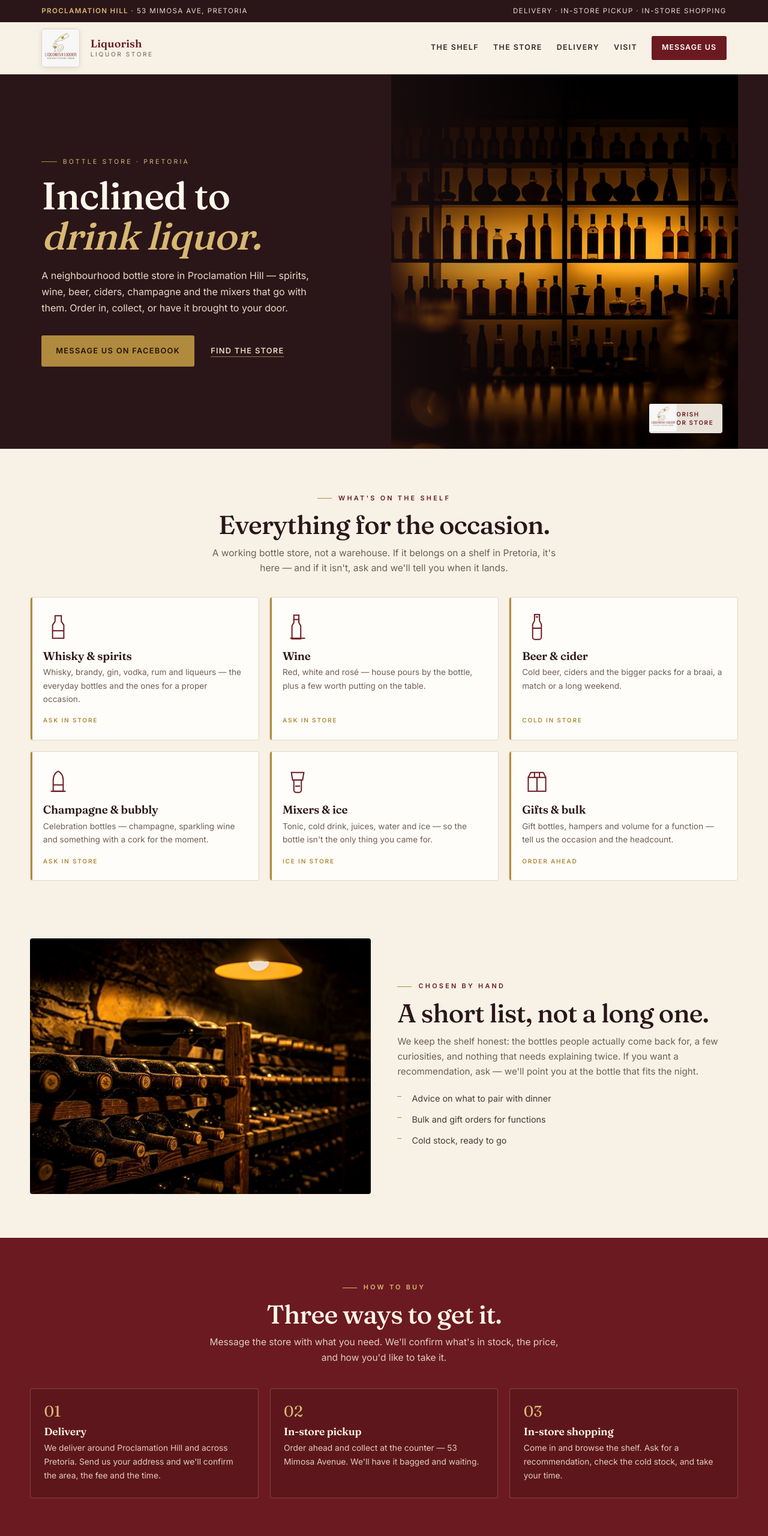
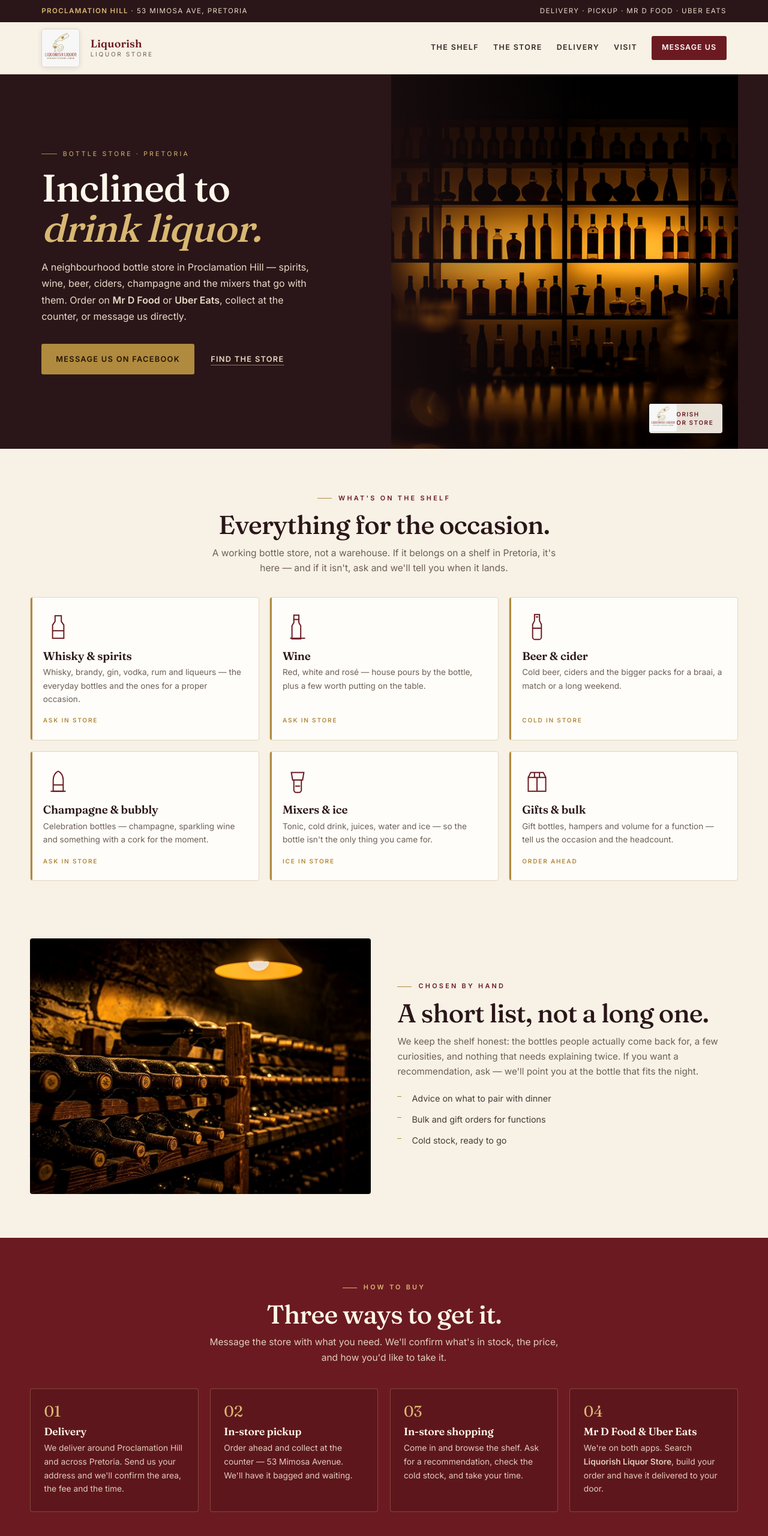
Before and after one commit to hloni2hloni/liquorish-liquor-store, a plain HTML site: page index.html in a window 1280 px wide. Shown: the top 2560 px of the page at 60% size. Drawn offline with Linux system fonts and the light colour scheme.

Commit message:
Add Mr D Food and Uber Eats delivery

```diff
--- a/index.html
+++ b/index.html
@@ -4,7 +4,7 @@
 <meta charset="UTF-8">
 <meta name="viewport" content="width=device-width, initial-scale=1.0">
 <title>Liquorish Liquor Store — Bottle Store in Proclamation Hill, Pretoria</title>
-<meta name="description" content="Liquorish Liquor Store in Proclamation Hill, Pretoria. Spirits, wine, beer, ciders, champagne and mixers — with delivery, in-store pickup and in-store shopping. 53 Mimosa Ave, Proclamation Hill.">
+<meta name="description" content="Liquorish Liquor Store in Proclamation Hill, Pretoria. Spirits, wine, beer, ciders, champagne and mixers — order on Mr D Food or Uber Eats, for pickup, or in store. 53 Mimosa Ave, Proclamation Hill.">
 <link rel="canonical" href="https://liquorishliqourstore.co.za/">
 <meta name="theme-color" content="#2A1618">
 <meta name="geo.region" content="ZA-GP">
@@ -28,7 +28,7 @@
   "name": "Liquorish Liquor Store",
   "legalName": "Liquorish Liquor Store (Pty) Ltd",
   "slogan": "Inclined to drink liquor",
-  "description": "Bottle store in Proclamation Hill, Pretoria, selling spirits, wine, beer, ciders, champagne and mixers, with delivery, in-store pickup and in-store shopping.",
+  "description": "Bottle store in Proclamation Hill, Pretoria, selling spirits, wine, beer, ciders, champagne and mixers. Available for delivery on Mr D Food and Uber Eats, with in-store pickup and in-store shopping.",
   "url": "https://liquorishliqourstore.co.za/",
   "image": "https://liquorishliqourstore.co.za/assets/hero.jpg",
   "email": "liquorishliquorstore@gmail.com",
@@ -195,7 +195,7 @@ footer small{font-size:.7rem;color:#8E7B6A;display:block;line-height:1.9}
 <div class="strip">
   <div class="in">
     <span><b>Proclamation Hill</b> · 53 Mimosa Ave, Pretoria</span>
-    <span class="r">Delivery · In-store pickup · In-store shopping</span>
+    <span class="r">Delivery · Pickup · Mr D Food · Uber Eats</span>
   </div>
 </div>
 
@@ -221,7 +221,7 @@ footer small{font-size:.7rem;color:#8E7B6A;display:block;line-height:1.9}
     <div class="hero-copy">
       <span class="eyebrow">Bottle store · Pretoria</span>
       <h1>Inclined to<br><em>drink liquor.</em></h1>
-      <p>A neighbourhood bottle store in Proclamation Hill — spirits, wine, beer, ciders, champagne and the mixers that go with them. Order in, collect, or have it brought to your door.</p>
+      <p>A neighbourhood bottle store in Proclamation Hill — spirits, wine, beer, ciders, champagne and the mixers that go with them. Order on <b>Mr D Food</b> or <b>Uber Eats</b>, collect at the counter, or message us directly.</p>
       <div class="hero-cta">
         <a class="btn btn-brass" href="https://www.facebook.com/profile.php?id=61590918826077">Message us on Facebook</a>
         <a class="btn btn-line" href="#visit">Find the store</a>
@@ -326,6 +326,11 @@ footer small{font-size:.7rem;color:#8E7B6A;display:block;line-height:1.9}
         <h3>In-store shopping</h3>
         <p>Come in and browse the shelf. Ask for a recommendation, check the cold stock, and take your time.</p>
       </div>
+      <div class="svc">
+        <div class="n">04</div>
+        <h3>Mr D Food &amp; Uber Eats</h3>
+        <p>We're on both apps. Search <b>Liquorish Liquor Store</b>, build your order and have it delivered to your door.</p>
+      </div>
     </div>
   </div>
 </section>
```
